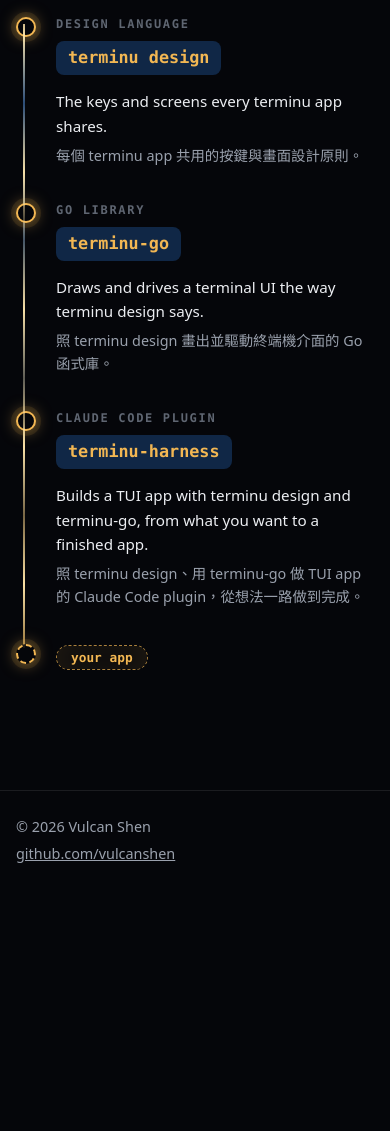
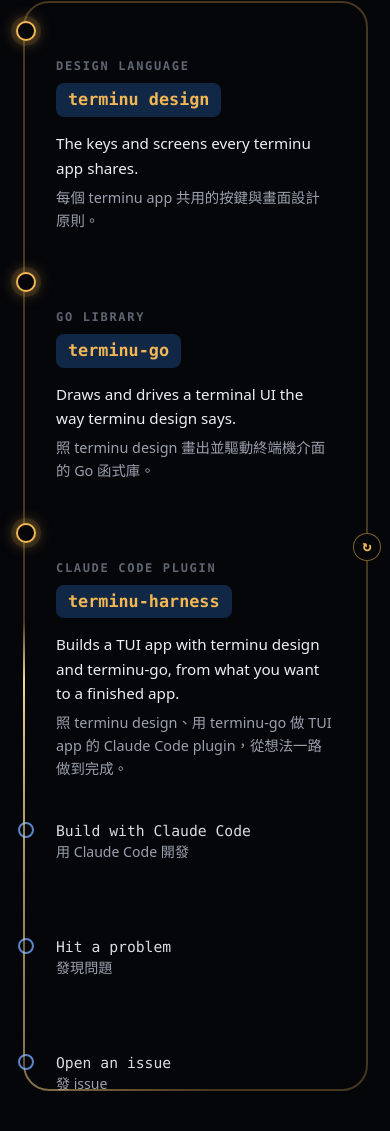
Before and after one commit to vulcanshen/vulcanshen.github.io, a plain HTML site: page index.html in a window 390 px wide. Shown: the part 5477-6608 px from the top of the page. Before the commit the page ends 6382 px from the top, so only its background shows below. Drawn offline with Linux system fonts and the light colour scheme.

Commit message:
feat: Build your own as a loop: design, library, plugin, build, a problem, an issue, and round again

```diff
--- a/home.css
+++ b/home.css
@@ -910,8 +910,15 @@ kbd {
   text-decoration: underline;
 }
 
-/* Build your own: not apps, so no icon. A pipeline from the design to your app, a light
-   running along it; each name in a terminal font on the terminu blue. */
+/* Build your own: not apps, so no icon. A loop, run clockwise by a light: the three projects
+   along the top, then building with Claude Code, hitting a problem and opening an issue along
+   the bottom, and back to the start. Each name in a terminal font on the terminu blue. */
+@property --spin {
+  syntax: "<angle>";
+  inherits: false;
+  initial-value: 0deg;
+}
+
 .build {
   margin-top: 104px;
 }
@@ -928,46 +935,42 @@ kbd {
   font-size: 1.05rem;
 }
 
-.flow {
+.loop {
+  --step: 76px;
   position: relative;
   display: grid;
-  grid-template-columns: repeat(3, minmax(0, 1fr)) auto;
-  gap: 32px;
-  margin: 44px 0 0;
-  padding: 0;
+  grid-template-columns: repeat(3, minmax(0, 1fr));
+  gap: 64px 40px;
+  margin: 48px 0 0;
+  padding: 0 44px;
   list-style: none;
 }
 
-/* The line through every node, and the light running along it. */
-.flow::before,
-.flow::after {
+/* The track, through the middle of every node, and the light running round it. */
+.loop::before,
+.loop::after {
   content: "";
   position: absolute;
   top: 7px;
-  left: 7px;
-  right: 60px;
-  height: 2px;
+  left: 0;
+  right: 0;
+  bottom: calc(var(--step) - 9px);
+  border: 2px solid rgba(242, 183, 83, 0.28);
+  border-radius: 44px;
+  pointer-events: none;
 }
 
-.flow::before {
-  background: linear-gradient(90deg, rgba(32, 80, 144, 0.9), rgba(242, 183, 83, 0.6));
+.loop::after {
+  border-color: transparent;
+  background: conic-gradient(from var(--spin), transparent 0 78%, rgba(255, 226, 160, 0.95) 93%, transparent 97%) border-box;
+  -webkit-mask: linear-gradient(#000 0 0) padding-box, linear-gradient(#000 0 0);
+  -webkit-mask-composite: xor;
+  mask: linear-gradient(#000 0 0) padding-box exclude, linear-gradient(#000 0 0);
+  animation: spin 7s linear infinite;
 }
 
-.flow::after {
-  background: linear-gradient(90deg, transparent, rgba(255, 230, 170, 0.95), transparent);
-  background-size: 22% 100%;
-  background-repeat: no-repeat;
-  animation: run 3.6s cubic-bezier(0.5, 0, 0.5, 1) infinite;
-}
-
-@keyframes run-down {
-  from { background-position: 0 -30%; }
-  to { background-position: 0 130%; }
-}
-
-@keyframes run {
-  from { background-position: -30% 0; }
-  to { background-position: 130% 0; }
+@keyframes spin {
+  to { --spin: 360deg; }
 }
 
 .node {
@@ -1032,27 +1035,66 @@ kbd {
   text-decoration: underline;
 }
 
-/* Where the line ends: your app, still to be made. */
-.node.end {
-  padding-top: 0;
+/* The way back: building, the problem, the issue, right to left along the bottom. */
+.step {
+  position: relative;
+  grid-row: 2;
+  height: var(--step);
+  padding-top: 26px;
+  font-size: 0.92rem;
+  line-height: 1.45;
 }
 
-.node.end::before {
-  display: none;
+.step.build-it {
+  grid-column: 3;
 }
 
-.node.end span {
+.step.problem {
+  grid-column: 2;
+}
+
+.step.issue {
+  grid-column: 1;
+}
+
+.step::before {
+  content: "";
+  position: absolute;
+  top: 2px;
+  left: 2px;
+  width: 12px;
+  height: 12px;
+  border: 2px solid #5b84c4;
+  border-radius: 50%;
+  background: var(--bg);
+}
+
+.step span {
+  display: block;
+  color: #d9dce1;
+  font-family: var(--mono);
+}
+
+.step span + span {
+  color: var(--muted);
+  font-family: var(--sans);
+  font-size: 0.88rem;
+}
+
+/* Round it goes. */
+.loop-mark {
+  position: absolute;
+  left: -13px;
+  top: calc(50% - var(--step) / 2 - 6px);
   display: grid;
   place-items: center;
-  width: 92px;
-  height: 92px;
-  margin-top: -38px;
-  border: 1px dashed rgba(242, 183, 83, 0.7);
+  width: 28px;
+  height: 28px;
+  border: 1px solid rgba(242, 183, 83, 0.5);
   border-radius: 50%;
+  background: var(--bg);
   color: var(--terminu-gold);
-  font: 600 0.8rem var(--mono);
-  text-align: center;
-  box-shadow: inset 0 0 30px rgba(242, 183, 83, 0.12);
+  font: 700 0.95rem/1 var(--mono);
 }
 
 /* Things rise into place once (only with scripts on, so nothing stays hidden without). */
@@ -1121,52 +1163,43 @@ kbd {
     gap: 26px;
   }
 
-  .flow {
+  .loop {
     grid-template-columns: minmax(0, 1fr);
-    gap: 36px;
-    padding-left: 40px;
+    gap: 40px;
+    padding: 0 40px 0 40px;
   }
 
-  .flow::before,
-  .flow::after {
-    top: 7px;
-    bottom: 22px;
+  /* Start above the first stop and end below the last, so every stop sits on a straight. */
+  .loop::before,
+  .loop::after {
+    top: -20px;
     left: 7px;
-    right: auto;
-    width: 2px;
-    height: auto;
-  }
-
-  .flow::before {
-    background: linear-gradient(180deg, rgba(32, 80, 144, 0.9), rgba(242, 183, 83, 0.6));
-  }
-
-  .flow::after {
-    background: linear-gradient(180deg, transparent, rgba(255, 230, 170, 0.95), transparent);
-    background-size: 100% 22%;
-    animation-name: run-down;
-  }
-
-  .node {
-    padding-top: 0;
+    right: 6px;
+    bottom: calc(var(--step) - 39px);
+    border-radius: 26px;
   }
 
   .node::before {
     left: -40px;
   }
 
-  .node.end::before {
-    display: block;
-    border-style: dashed;
+  .step::before {
+    left: -38px;
   }
 
-  .node.end span {
-    display: inline-block;
-    width: auto;
-    height: auto;
-    margin: -6px 0 0;
-    padding: 4px 14px;
-    border-radius: 999px;
+  .step,
+  .step.build-it,
+  .step.problem,
+  .step.issue {
+    grid-row: auto;
+    grid-column: auto;
+    padding-top: 0;
+  }
+
+  .loop-mark {
+    top: calc(50% - 42px);
+    left: auto;
+    right: -7px;
   }
 }
 
@@ -1265,7 +1298,7 @@ kbd {
 
   .backdrop::after,
   .eyebrow::before,
-  .flow::after,
+  .loop::after,
   .term.live .prompt::after {
     animation: none !important;
   }
--- a/index.html
+++ b/index.html
@@ -344,7 +344,10 @@
           <h3>Build your own terminu app</h3>
           <p lang="zh-Hant">自己做一個 terminu app</p>
         </div>
-        <ol class="flow">
+        <!-- A loop, not a line: build with the design, the library and the plugin, hit a problem,
+             open an issue, and the fix comes back round through all three. On a wide screen the
+             three projects run along the top and the way back along the bottom. -->
+        <ol class="loop">
           <li class="node">
             <p class="overline">Design language</p>
             <h4><a href="https://github.com/vulcanshen/terminu">terminu design</a></h4>
@@ -363,7 +366,10 @@
             <p>Builds a TUI app with terminu design and terminu-go, from what you want to a finished app.</p>
             <p class="zh" lang="zh-Hant"><a href="https://github.com/vulcanshen/terminu-harness/blob/main/README-zh_TW.md">照 terminu design、用 terminu-go 做 TUI app 的 Claude Code plugin，從想法一路做到完成。</a></p>
           </li>
-          <li class="node end" aria-hidden="true"><span>your app</span></li>
+          <li class="step build-it"><span>Build with Claude Code</span><span lang="zh-Hant">用 Claude Code 開發</span></li>
+          <li class="step problem"><span>Hit a problem</span><span lang="zh-Hant">發現問題</span></li>
+          <li class="step issue"><span>Open an issue</span><span lang="zh-Hant">發 issue</span></li>
+          <li class="loop-mark" aria-hidden="true">↻</li>
         </ol>
       </div>
     </div>
```
